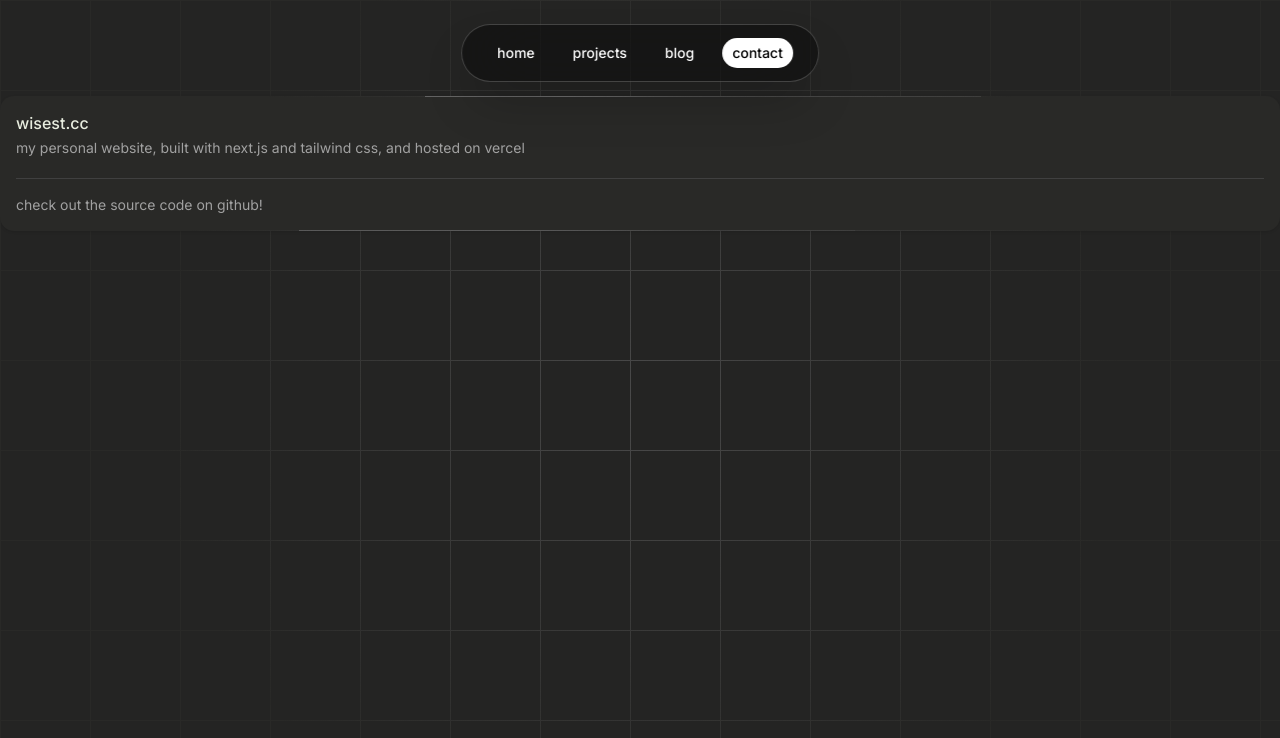
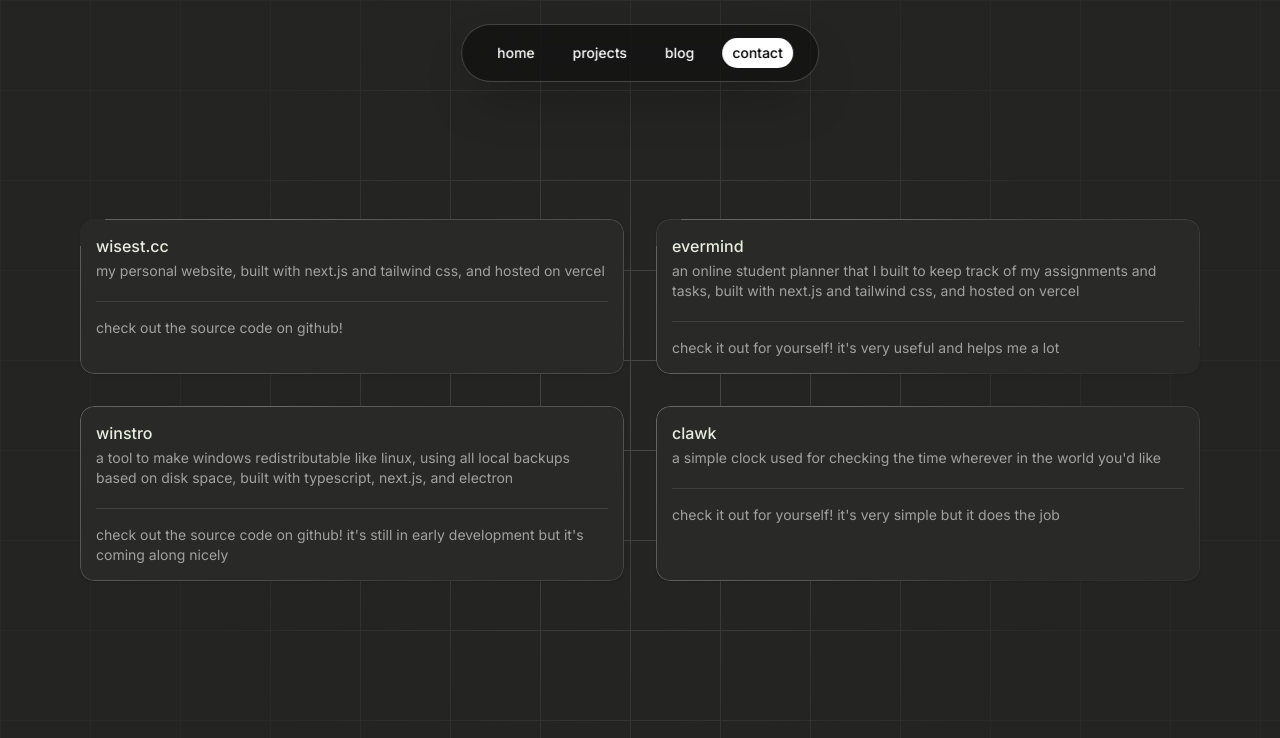
Before and after one commit to rearrangement/website, a Next.js app: page /projects in a window 1280 px wide. Shown: the top 738 px of the page. Built offline with nearby package versions, Linux system fonts and the light colour scheme.

Commit message:
feat(projects): make the entire projects page
I still want to add an extra field to the RenderCard function to allow images as an option to the top of the card for specifically the projects page to display the project, along with adding a popup to explain the project a little

```diff
--- a/src/app/projects/page.tsx
+++ b/src/app/projects/page.tsx
@@ -1,17 +1,41 @@
-import Link from "next/link";
-import {
-  Card,
-  CardDescription,
-  CardHeader,
-  CardTitle,
-} from "@/components/ui/card";
 import RenderCard from "@/components/RenderCard";
-
 
 export default function Projects() {
     return (
-        <div className="grid grid-cols-1 md-grid-cols-2">
-            {RenderCard("wisest.cc", "my personal website, built with next.js and tailwind css, and hosted on vercel", "check out the source code on github!", "https://github.com/mostwise/website/tree/v6")}
+        <div
+            className="flex-1 flex flex-col justify-center items-center w-full max-w-6xl px-4 mx-auto font-sans pb-24"
+            style={{
+              color: "#e8eddfcb",
+              zIndex: 1,
+            }}
+        >
+
+            <div className="grid grid-cols-1 md:grid-cols-2 gap-8 w-full">
+                {RenderCard(
+                    "wisest.cc",
+                    "my personal website, built with next.js and tailwind css, and hosted on vercel",
+                    "check out the source code on github!",
+                    "https://github.com/mostwise/website/tree/v6"
+                )}
+                {RenderCard(
+                    "evermind",
+                    "an online student planner that I built to keep track of my assignments and tasks, built with next.js and tailwind css, and hosted on vercel",
+                    "check it out for yourself! it's very useful and helps me a lot",
+                    "https://evermind.shxrk.dev/"
+                )}
+                {RenderCard(
+                    "winstro",
+                    "a tool to make windows redistributable like linux, using all local backups based on disk space, built with typescript, next.js, and electron",
+                    "check out the source code on github! it's still in early development but it's coming along nicely",
+                    "https://github.com/WickedSoftworks/winstro"
+                )}
+                {RenderCard(
+                    "clawk",
+                    "a simple clock used for checking the time wherever in the world you'd like",
+                    "check it out for yourself! it's very simple but it does the job",
+                    "https://clawk.wisest.cc"
+                )}
+            </div>
         </div>
     )
 }
```
